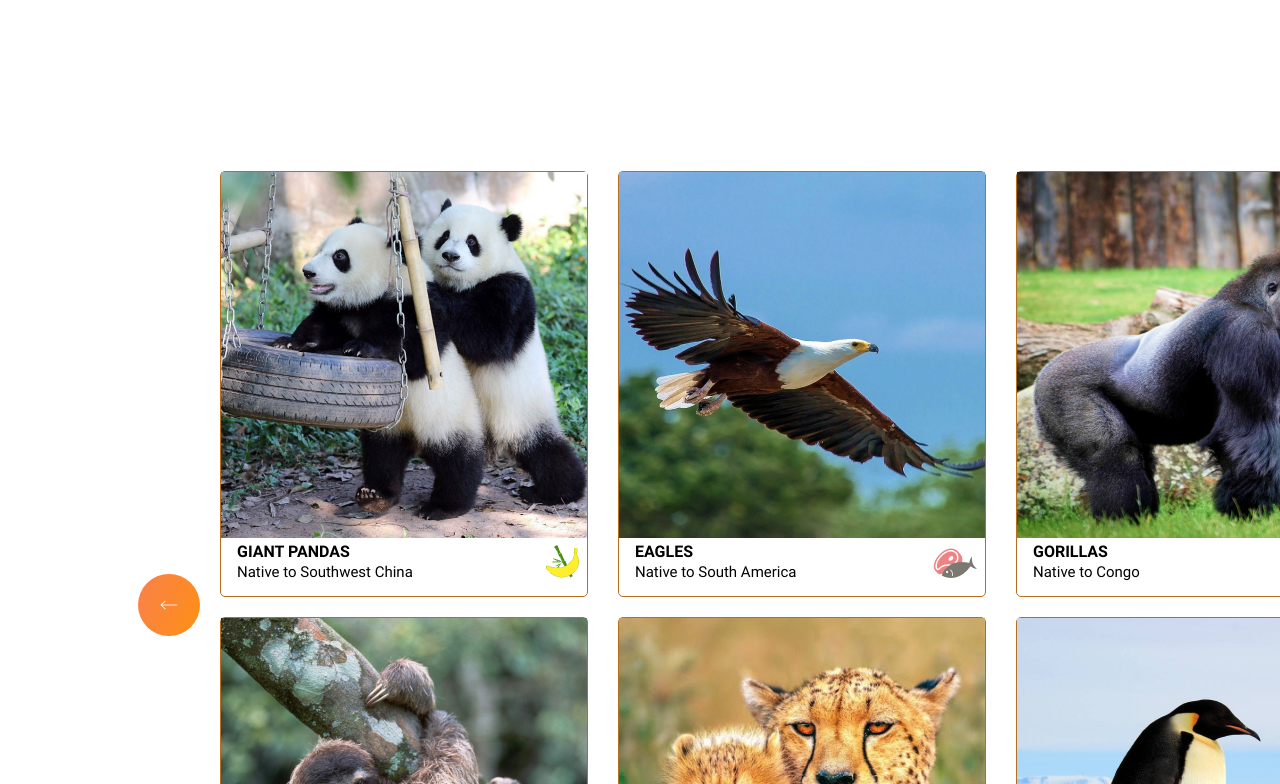
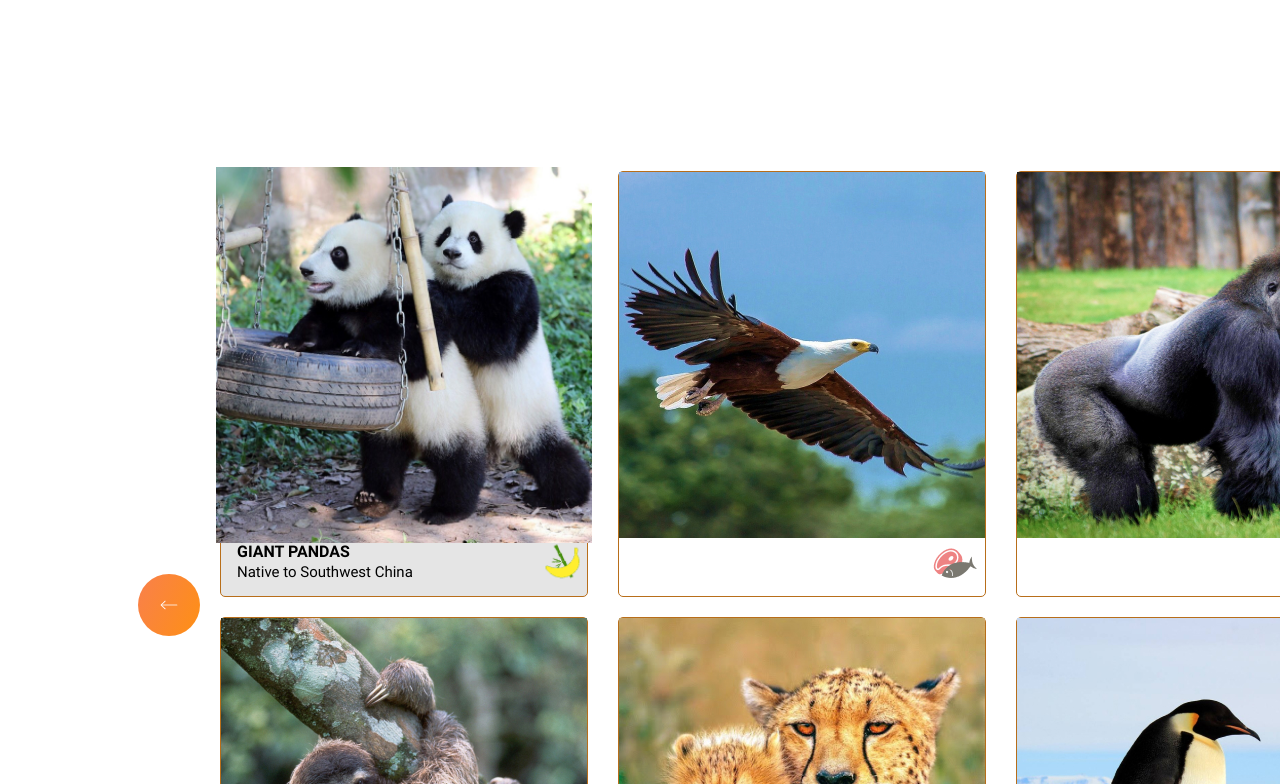
Before and after one commit to Varapushka/rsschool-cv, a plain HTML site: page online-zoo/pages/main/index.html in a window 1280 px wide. In both pictures the pointer is over the element 404 px from the left and 1716 px from the top of the page. Shown: the part 1332-2116 px from the top of the page. Drawn offline with Linux system fonts and the light colour scheme; files whose address does not match are found by name.

Commit message:
feat: animation cards

```diff
--- a/online-zoo/pages/main/style.css
+++ b/online-zoo/pages/main/style.css
@@ -356,7 +356,7 @@ body {
   line-height: 140%;
   margin-bottom: 54px;
 }
-.backstage-and-animal_cards{
+.backstage-and-animal_cards {
   height: 1286px;
 }
 
@@ -369,21 +369,20 @@ body {
   position: absolute;
   top: 0px;
   right: 0px;
-
 }
 
-.flower__down-right{
+.flower__down-right {
   position: absolute;
   right: 0px;
   top: 1554px;
   z-index: -1;
 }
 
-.flower__down-left{
+.flower__down-left {
   position: absolute;
   left: 0px;
- top: 1369px;
- z-index: -1;
+  top: 1369px;
+  z-index: -1;
 }
 
 .card-animals__grid {
@@ -402,9 +401,26 @@ body {
   border-radius: 5px;
   border: 1px solid #b86e1a;
 }
-
+.card-alimals__grid-cell:hover {
+  background-color: rgba(0, 0, 0, 0.1);
+  transition: background-color 1s ease-in-out;
+}
+.card-alimals__grid-cell:hover img {
+  transform: scale(1.0273);
+  transition: transform 0.5s ease-in-out;
+}
+.card-alimals__grid-cell:hover h4 {
+  transform: translateY(0);
+  transition: transform 0.5s ease-in-out;
+}
+.card-alimals__grid-cell:hover p {
+  transform: translateY(0);
+  transition: transform 0.5s ease-in-out;
+}
 
 .card-alimals__img {
+  position: relative;
+  z-index: 1;
   width: 366px;
   height: 366px;
 }
@@ -415,6 +431,9 @@ body {
 }
 
 .card-animals__title {
+  position: relative;
+  z-index: 0;
+  transform: translateY(-100px);
   font-weight: 700;
   font-size: 16px;
   line-height: 140%;
@@ -424,6 +443,9 @@ body {
 }
 
 .cards-animals__dec {
+  position: relative;
+  z-index: 0;
+  transform: translateY(-100px);
   font-family: 'Roboto';
   font-style: normal;
   font-weight: 300;
@@ -449,7 +471,6 @@ body {
   margin-left: 651px;
   margin-bottom: 100px;
 }
-
 
 .cards-animals__button-left {
   width: 62px;
```
